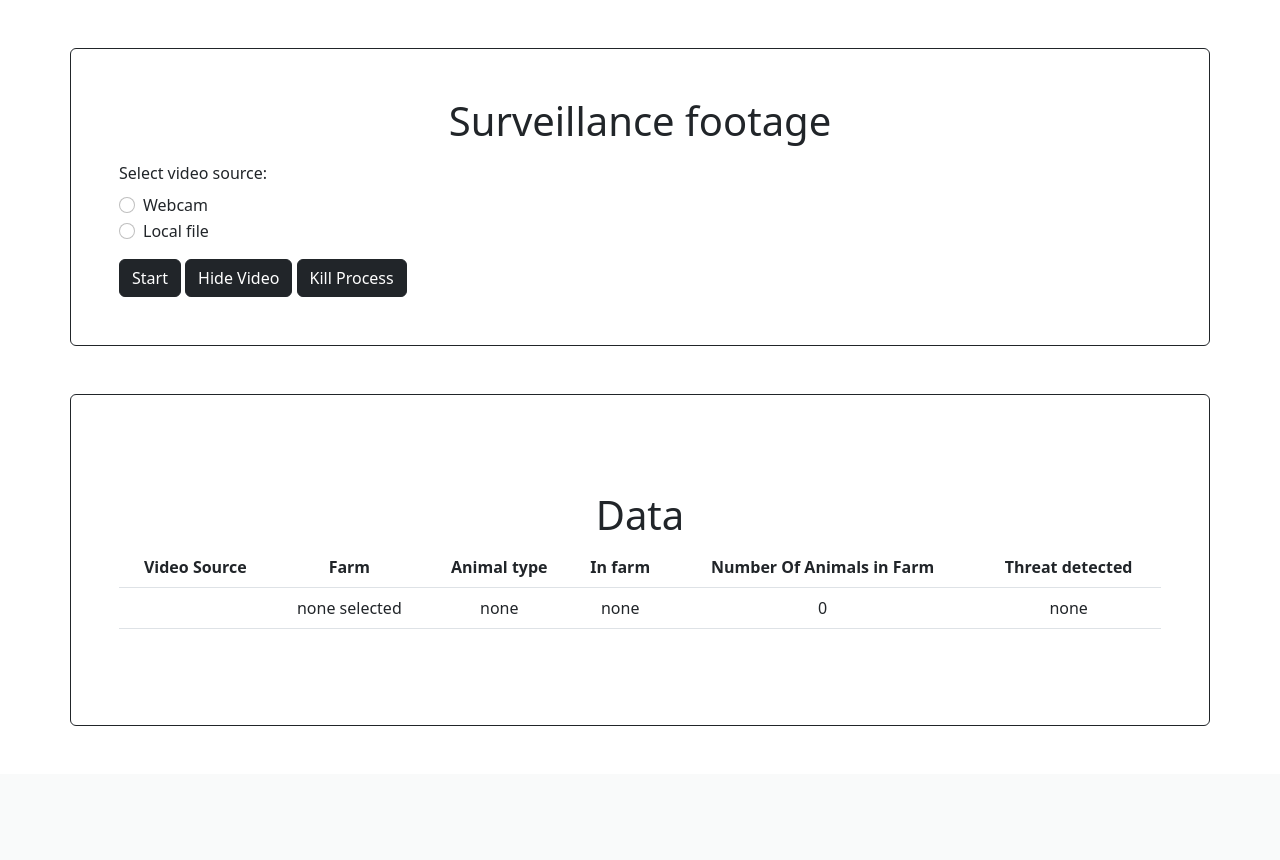
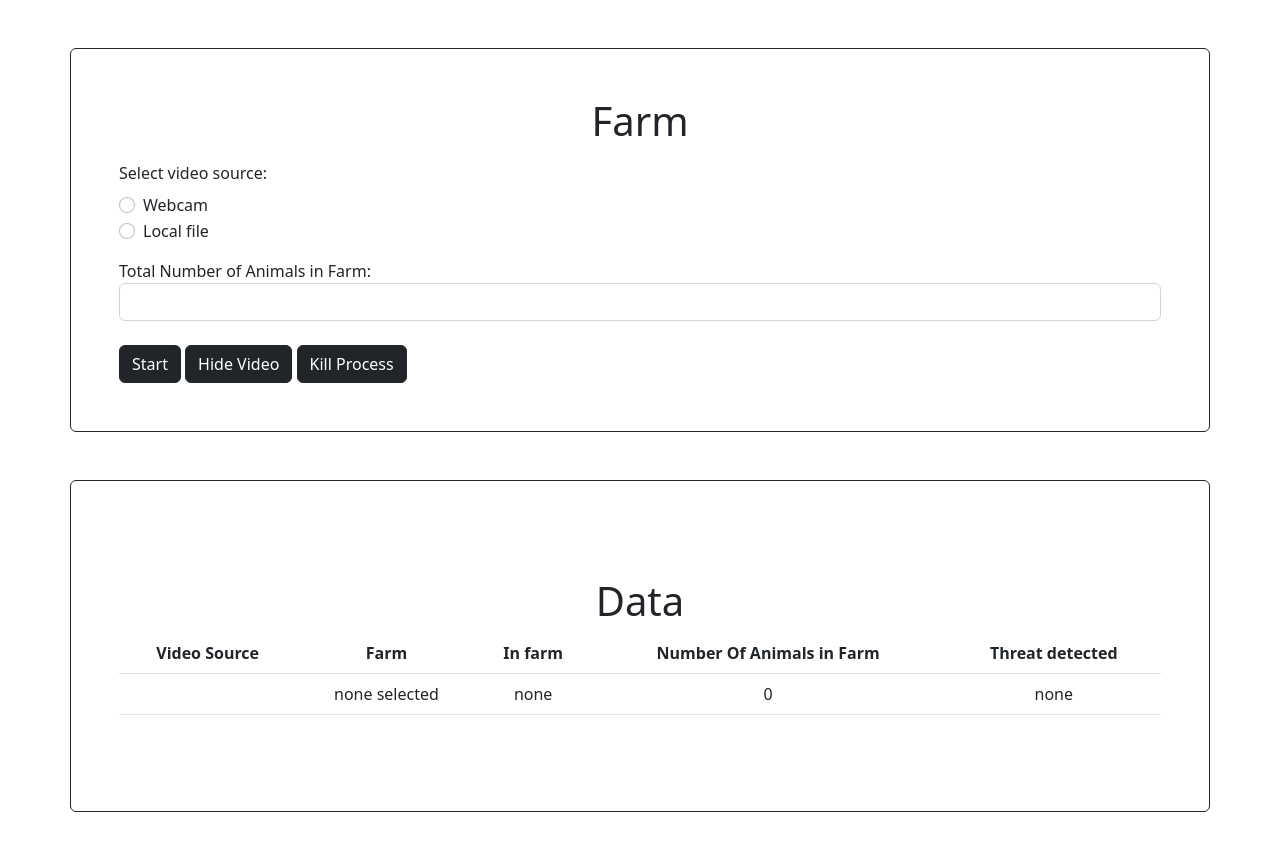
Before and after one commit to Sidharth1919/Animal-detection-Yolov8-Flask, a Flask app: page /farm in a window 1280 px wide. Shown: the part 56-916 px from the top of the page. Before the commit the page ends 782 px from the top, so only its background shows below. Run offline with Flask 3, Linux system fonts and the light colour scheme.

Commit message:
added total number

```diff
--- a/app.py
+++ b/app.py
@@ -5,7 +5,6 @@ import os
 import signal
 from ultralytics import YOLO
 import numpy as np
-import pandas as pd
 
 # global variables
 count_var = 0
@@ -100,11 +99,11 @@ def generate_frames(input_source):
         print("----------------------------------------------------------")
         # -------------------------------------#
 
-        for r in results:
-            for c in r.boxes.cls:
-                if int(c) in [0, 18, 19]:
-                    animal_type = names[int(c)]
-                    print("this is animal type:",animal_type)
+        # for r in results:
+        #     for c in r.boxes.cls:
+        #         if int(c) in [0, 18, 19]:
+        #             animal_type = names[int(c)]
+        #             print("this is animal type:",animal_type)
 
 
         if animal_type == "cow":
@@ -190,9 +189,9 @@ def stop_feed():
 def count():
     return str(count_var)
 
-@app.route("/type")
-def type():
-    return str(animal_type)
+# @app.route("/type")
+# def type():
+#     return str(animal_type)
 
 @app.route("/detections")
 def detections():
--- a/templates/farm.html
+++ b/templates/farm.html
@@ -5,7 +5,7 @@
 <!-- create farm -->
 
 <form class="container border border-dark rounded my-5 p-5" method="post" action="{{ url_for('farm')  }}">
-  <h1 class="text-center">Surveillance  footage</h1>
+  <h1 id="heading" class="text-center">Farm</h1>
   <div class="mb-3 mt-3">
     <label for="ip" class="form-label">Select video source:</label>
     <div class="form-control" style="border: none; padding: 0;">
@@ -19,6 +19,8 @@
       </div>
     </div>
   </div>
+  <label id="number" for="cowCount">Total Number of Animals in Farm:</label>
+  <input type="number" class="form-control" id="cowCount" name="cowCount" min="0"> <br>
   <button type="submit" class="btn btn-dark" value="submit" id="btn1">Start</button>
   <button type="button" class="btn btn-dark" id="btn3" onclick="hidefeed()">Hide Video</button>
   <button type="button" class="btn btn-dark" id="btn2" onclick="stopfeed()">Kill Process</button>
@@ -37,7 +39,7 @@
       <tr>
         <th>Video Source</th>
         <th>Farm</th>
-        <th>Animal type</th>
+        <!-- <th>Animal type</th> -->
         <th>In farm</th>
         <th id="animal">Number Of Animals in Farm</th>
         <th>Threat detected</th>
@@ -47,7 +49,7 @@
       <tr>
         <td>{{ ip_address }}</td>
         <td id="farm">none selected</td>
-        <td id="type">none</td>
+        <!-- <td id="type">none</td> -->
         <td id="detections">none</td>
         <td id="count">0</td>
         <td id="threat">none</td>
@@ -78,8 +80,13 @@
 
       // Update the table heading
       const tableHeading = document.getElementById('animal');
+      const Heading = document.getElementById('heading');
+      const number = document.getElementById('number');
+
       if (tableHeading && selectedFarm !== "-") {
         tableHeading.textContent = `Number Of ${selectedFarm}'s in Farm`;
+        Heading.textContent = `${selectedFarm} Farm`;
+        number.textContent = `Total Number of ${selectedFarm}'s in Farm`;
       }
 
         // Optionally clear local storage after use
@@ -140,14 +147,14 @@ function updatecount() {
     xhttpCount.open('GET', '/count', true);
     xhttpCount.send();
 
-    var xhttpType = new XMLHttpRequest();
-    xhttpType.onreadystatechange = function () {
-      if (this.readyState == 4 && this.status == 200) {
-        document.getElementById('type').innerHTML = this.responseText;
-      }
-    };
-    xhttpType.open('GET', '/type', true);
-    xhttpType.send();
+    // var xhttpType = new XMLHttpRequest();
+    // xhttpType.onreadystatechange = function () {
+    //   if (this.readyState == 4 && this.status == 200) {
+    //     document.getElementById('type').innerHTML = this.responseText;
+    //   }
+    // };
+    // xhttpType.open('GET', '/type', true);
+    // xhttpType.send();
 
     var xhttpDetections = new XMLHttpRequest();
     xhttpDetections.onreadystatechange = function () {
```
